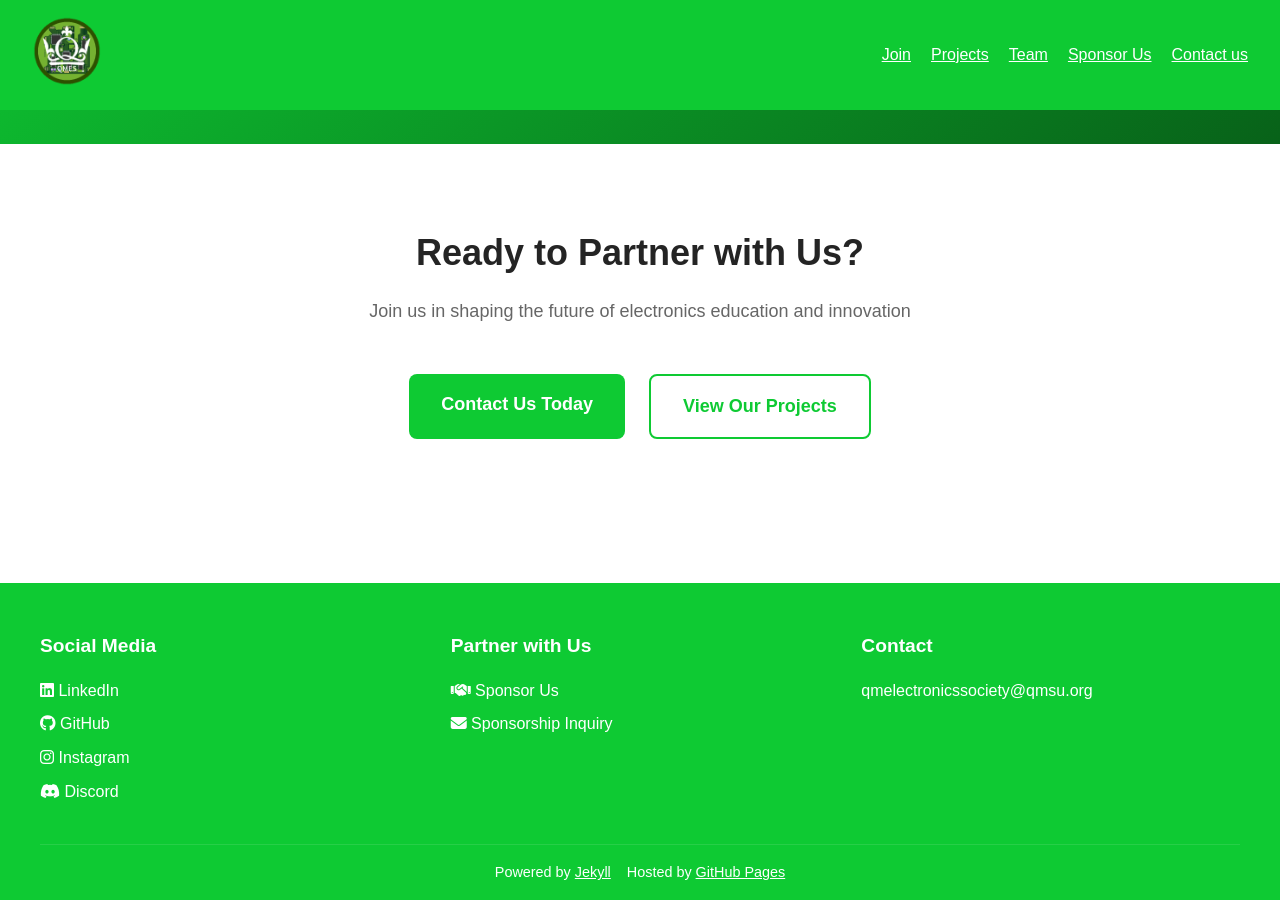
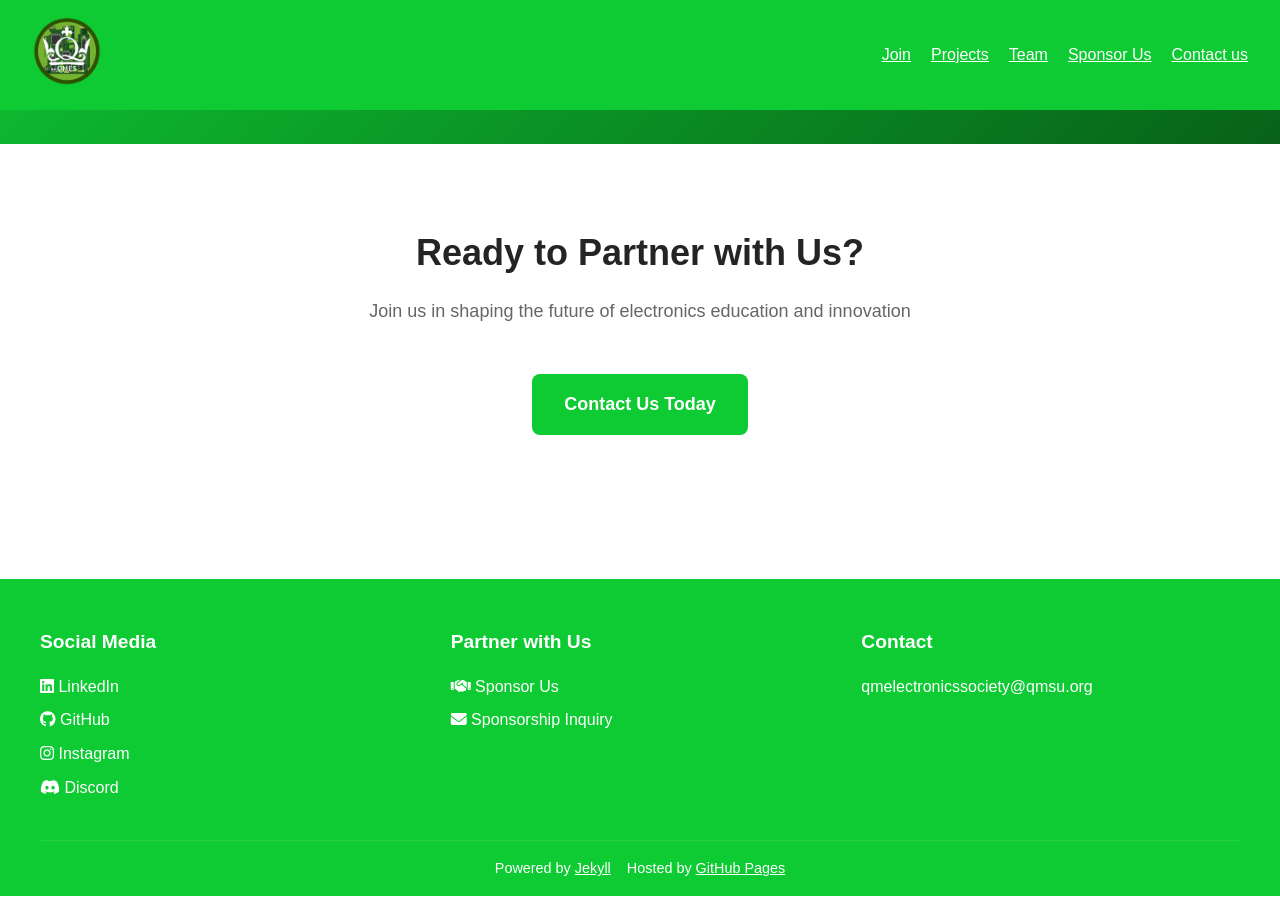
Before and after one commit to Queen-Mary-Electronics-Society/Queen-Mary-Electronics-Society.github.io, a Jekyll site: the page built from docs/sponsor.html, in a window 1280 px wide and 900 px high, scrolled down 3733 px. Built offline with Jekyll 4.4.1, drawn with Linux system fonts in a browser that asks for light colours.

Commit message:
Rename "projects" in index and sponsor pages as well

```diff
--- a/docs/_config.yml
+++ b/docs/_config.yml
@@ -46,7 +46,7 @@
 
 # Additional data
 blog_name:
-  title: "Blog"
+  title: "Blog posts"
   singular: "post"
   plural: "posts"
 
--- a/docs/index.html
+++ b/docs/index.html
@@ -45,7 +45,7 @@
 </section>
 
 <section class="projects">
-  <h2 class="section-header centred-content">Some of our projects</h2>
+  <h2 class="section-header centred-content">{{site.blog_name.title}}</h2>
   <div class="project-caruselle">
     {% assign featured_projects = site.projects | where: "featured", true | sort: "start_date" | reverse %}
     {% for project in featured_projects limit: 5 %}
@@ -72,7 +72,7 @@
     <!-- <div class="black-button">
       &lt;
     </div> -->
-    <a href="/projects/" class="black-button">See More Projects</a>
+    <a href="/projects/" class="black-button">See More {{blog_name.title}}</a>
     <!-- <div class="black-button">
       &gt;
     </div> -->
--- a/docs/sponsor.html
+++ b/docs/sponsor.html
@@ -172,7 +172,9 @@
 <section class="sponsor-testimonial">
   <div class="centred-content">
     <blockquote>
-      <p>"Founded in 2024, the Queen Mary Electronics Society has quickly grown into one of the largest and most inclusive societies on campus. Through workshops, projects, and competitions, the society continues to inspire innovation and collaboration."</p>
+      <p>"Founded in 2024, the Queen Mary Electronics Society has quickly grown into one of the largest and most
+        inclusive societies on campus. Through workshops, projects, and competitions, the society continues to inspire
+        innovation and collaboration."</p>
     </blockquote>
   </div>
 </section>
@@ -183,7 +185,7 @@
     <p>Join us in shaping the future of electronics education and innovation</p>
     <div class="cta-buttons">
       <a href="contact.html?purpose=sponsorship" class="primary-btn">Contact Us Today</a>
-      <a href="projects/" class="secondary-btn">View Our Projects</a>
+      <!-- <a href="projects/" class="secondary-btn">View Our Projects</a> -->
     </div>
   </div>
 </section>
```
